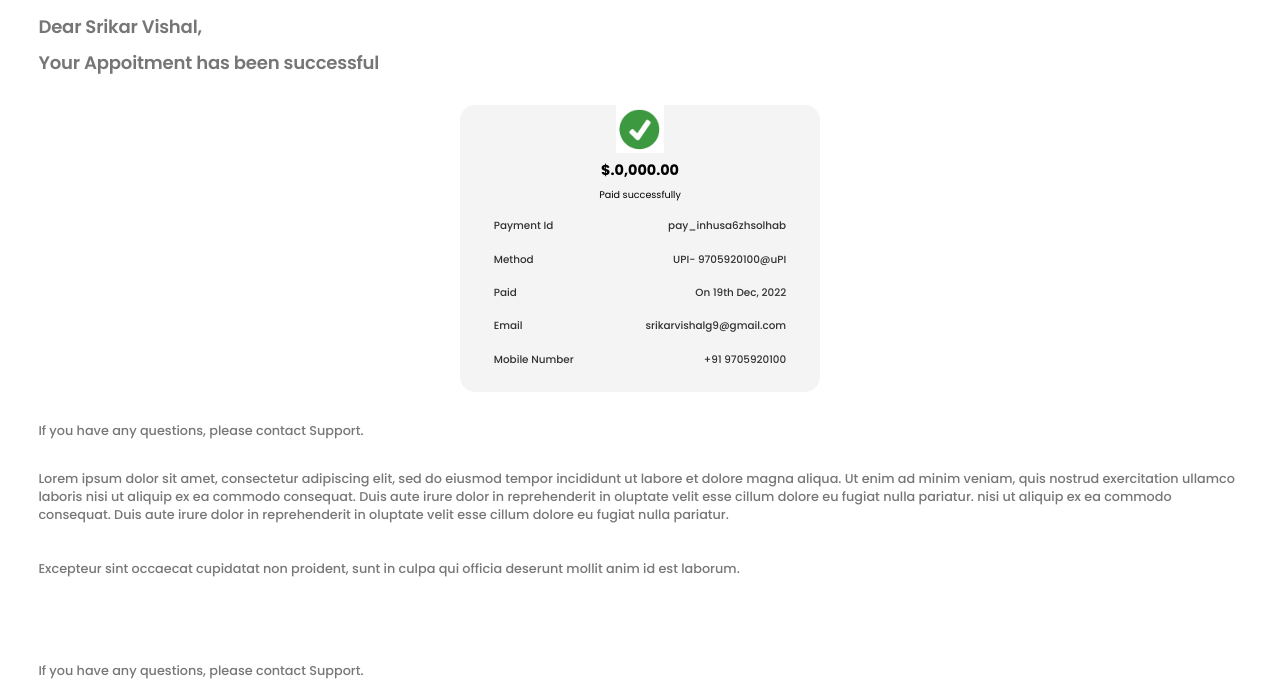
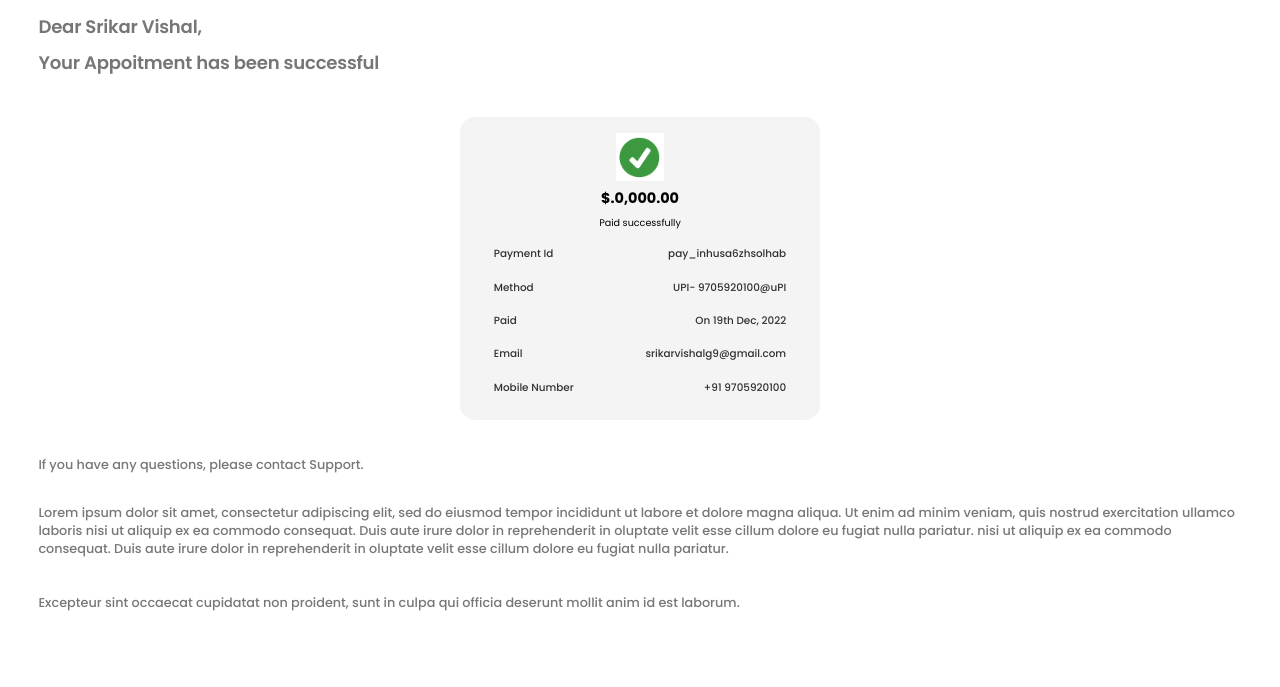
Before and after one commit to harishkumarforeverr/PureHtmlCsssProject-for-srinivas-bro, a plain HTML site: page Components/ApplicationSuccessfull/ApplicationSuccessfull.html in a window 1280 px wide. Shown: the part 113-800 px from the top of the page. Drawn offline with Linux system fonts and the light colour scheme; files whose address does not match are found by name; a web font is replaced by a local one.

Commit message:
small changes

```diff
--- a/Components/ApplicationSuccessfull/ApplicationSuccessfull.css
+++ b/Components/ApplicationSuccessfull/ApplicationSuccessfull.css
@@ -34,9 +34,8 @@
   display: grid;
   margin-bottom: 5%;
   text-align: center;
-
-  margin: 0 auto;
-  padding-bottom: 1rem;
+  margin: 3% auto;
+  padding: 1rem 0 1rem 0;
 }
 .paidStatus h4 {
   font-size: 0.9rem;
@@ -118,5 +117,5 @@
   margin-bottom: 1%;
 }
 .ApplicationSuccessfull footer.Appstore .store img {
-  width:var(--footerAppStoreImage);
+  width: var(--footerAppStoreImage);
 }
```
